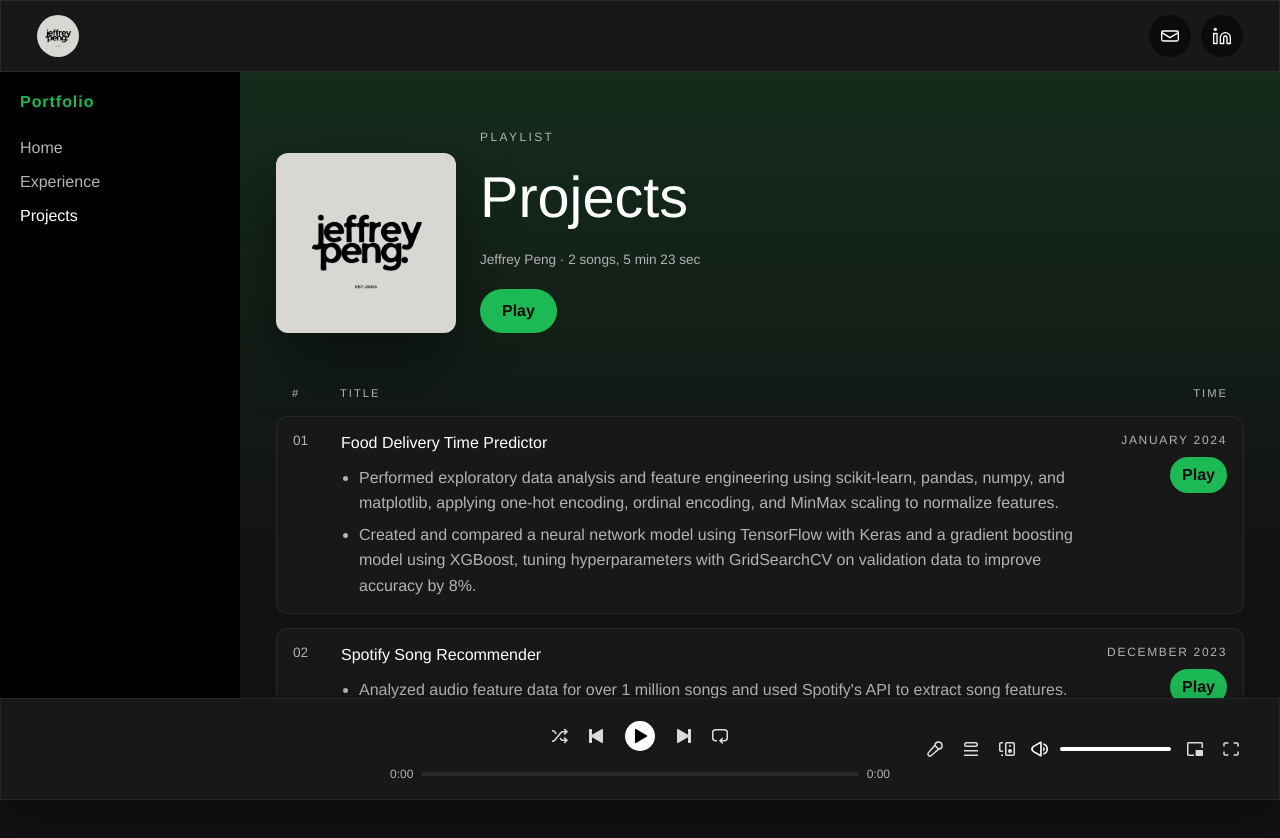
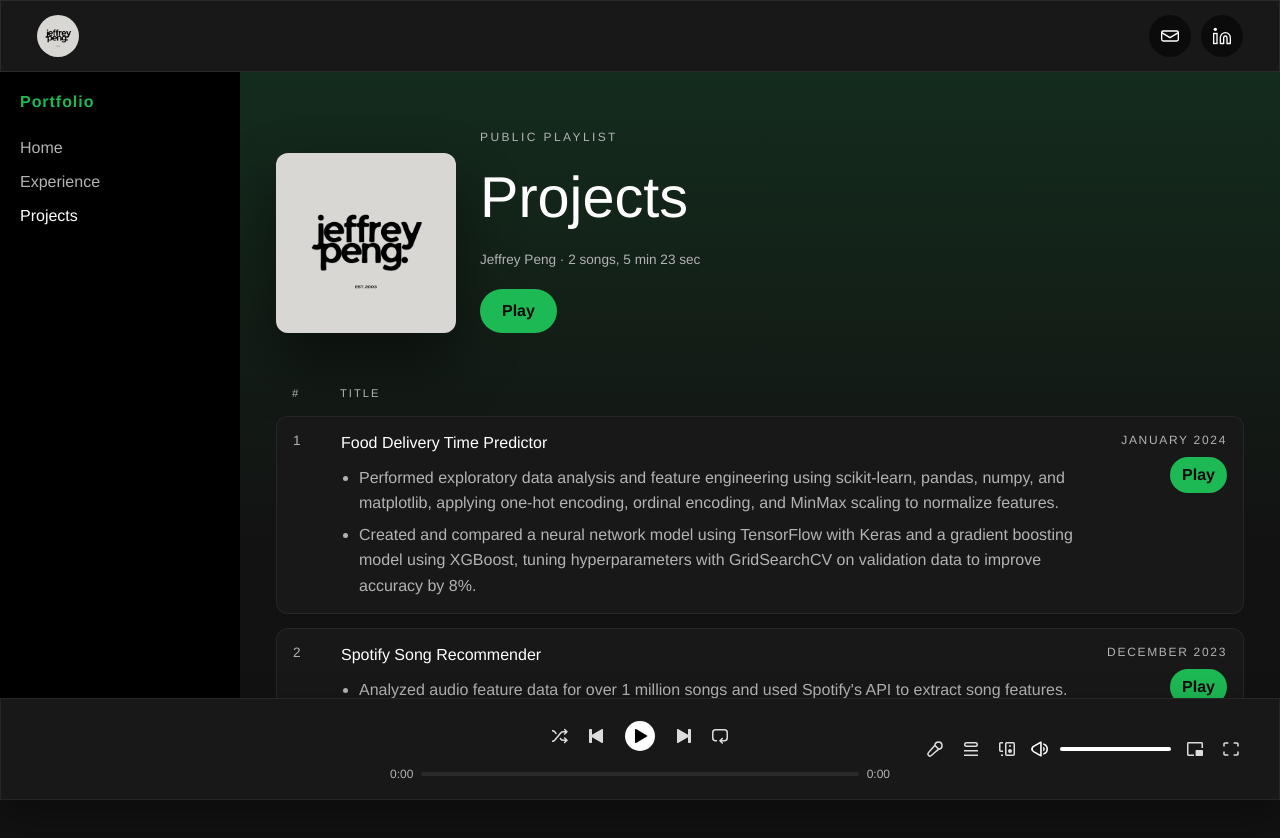
Before and after one commit to nesteajeff/personal-website, a Next.js app: page /projects in a window 1280 px wide. Shown: the top 838 px of the page. Built offline with nearby package versions, Linux system fonts and the light colour scheme.

Commit message:
update namings, labels

```diff
--- a/src/app/experience/page.tsx
+++ b/src/app/experience/page.tsx
@@ -223,7 +223,7 @@ export default function ExperiencePage() {
             <img src="/jeffrey.png" alt="Jeffrey Peng" />
           </div>
           <div>
-            <p className="spotify-kicker">Playlist</p>
+            <p className="spotify-kicker">Public Playlist</p>
             <h1>Experience</h1>
             <p className="spotify-meta-line">
               Jeffrey Peng · 3 songs, 12 min 21 sec
@@ -248,12 +248,14 @@ export default function ExperiencePage() {
           <div className="spotify-track-head">
             <span>#</span>
             <span>Title</span>
-            <span>Time</span>
+            <span>
+              <img src="/duration.svg" alt="Duration" />
+            </span>
           </div>
           {experience.map((item, index) => (
             <article key={`${item.role}-${item.company}`} className="spotify-track">
               <span className="spotify-track-index">
-                {(index + 1).toString().padStart(2, "0")}
+                {index + 1}
               </span>
               <div>
                 <h3>{item.role}</h3>
--- a/src/app/projects/page.tsx
+++ b/src/app/projects/page.tsx
@@ -201,7 +201,7 @@ export default function ProjectsPage() {
             <img src="/jeffrey.png" alt="Jeffrey Peng" />
           </div>
           <div>
-            <p className="spotify-kicker">Playlist</p>
+            <p className="spotify-kicker">Public Playlist</p>
             <h1>Projects</h1>
             <p className="spotify-meta-line">
               Jeffrey Peng · 2 songs, 5 min 23 sec
@@ -226,12 +226,14 @@ export default function ProjectsPage() {
           <div className="spotify-track-head">
             <span>#</span>
             <span>Title</span>
-            <span>Time</span>
+            <span>
+              <img src="/duration.svg" alt="Duration" />
+            </span>
           </div>
           {projects.map((project, index) => (
             <article key={project.title} className="spotify-track">
               <span className="spotify-track-index">
-                {(index + 1).toString().padStart(2, "0")}
+                {index + 1}
               </span>
               <div>
                 <h3>{project.title}</h3>
```
